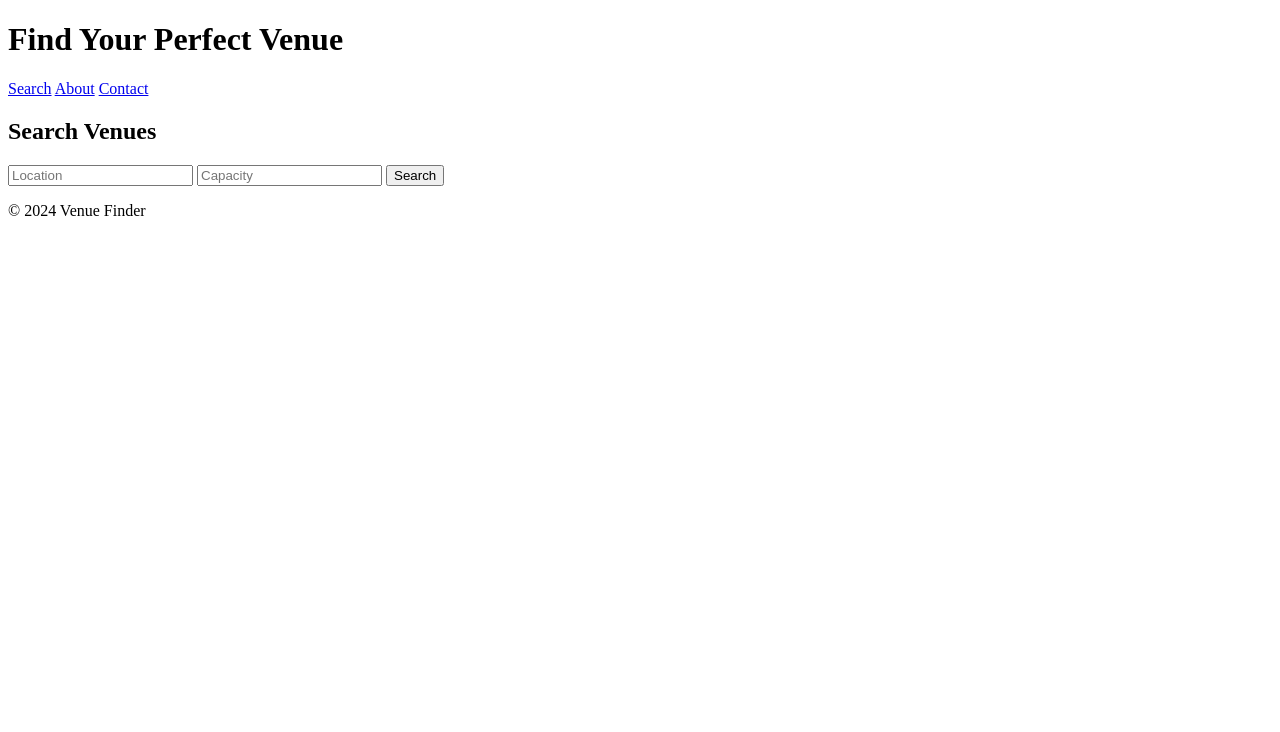
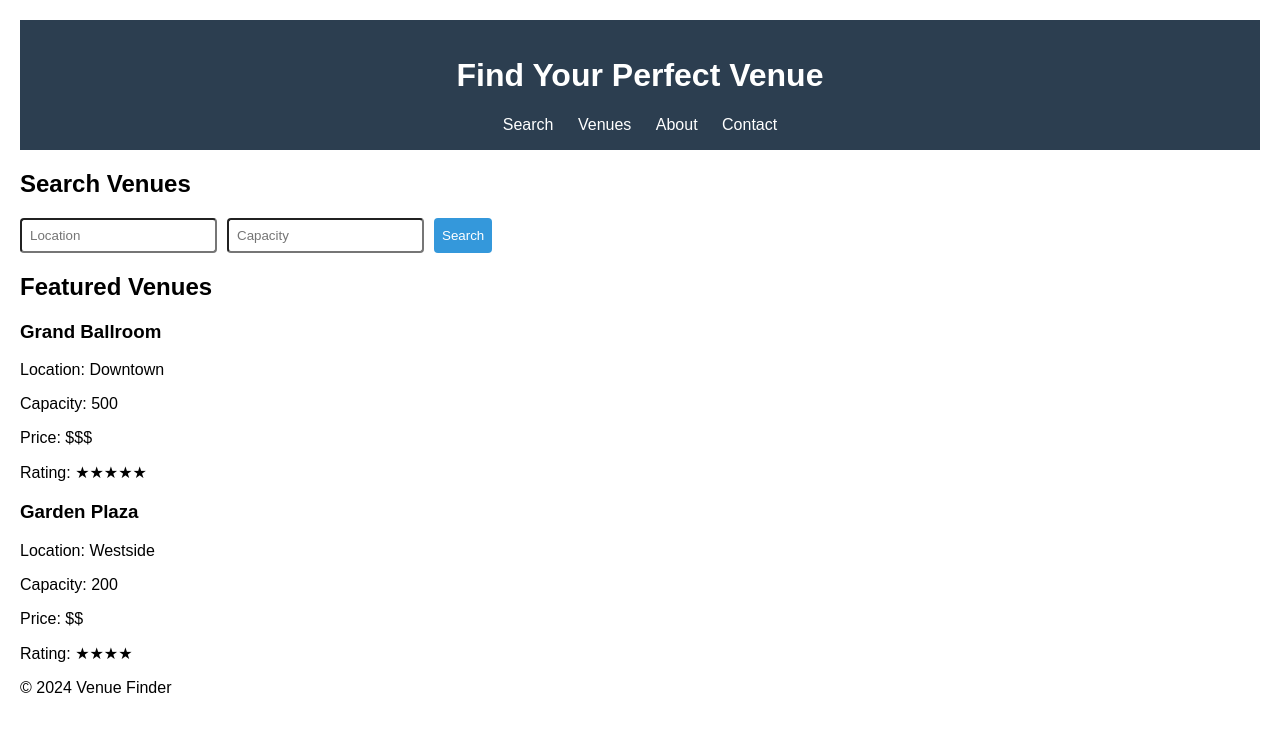
Before and after one commit to Idgyfrenna/simple-page, a plain HTML site: page index.html in a window 1280 px wide. Drawn offline with Linux system fonts and the light colour scheme.

Commit message:
Add venue listings section

```diff
--- a/index.html
+++ b/index.html
@@ -4,12 +4,14 @@
     <meta charset="UTF-8">
     <meta name="viewport" content="width=device-width, initial-scale=1.0">
     <title>Venue Finder</title>
+    <link rel="stylesheet" href="styles.css">
 </head>
 <body>
     <header>
         <h1>Find Your Perfect Venue</h1>
         <nav>
             <a href="#search">Search</a>
+            <a href="#venues">Venues</a>
             <a href="#about">About</a>
             <a href="#contact">Contact</a>
         </nav>
@@ -23,6 +25,25 @@
                 <button type="submit">Search</button>
             </form>
         </section>
+        <section id="venues">
+            <h2>Featured Venues</h2>
+            <div class="venue-grid">
+                <div class="venue-card">
+                    <h3>Grand Ballroom</h3>
+                    <p>Location: Downtown</p>
+                    <p>Capacity: 500</p>
+                    <p>Price: $$$</p>
+                    <p>Rating: ★★★★★</p>
+                </div>
+                <div class="venue-card">
+                    <h3>Garden Plaza</h3>
+                    <p>Location: Westside</p>
+                    <p>Capacity: 200</p>
+                    <p>Price: $$</p>
+                    <p>Rating: ★★★★</p>
+                </div>
+            </div>
+        </section>
     </main>
     <footer>
         <p>&copy; 2024 Venue Finder</p>
```
